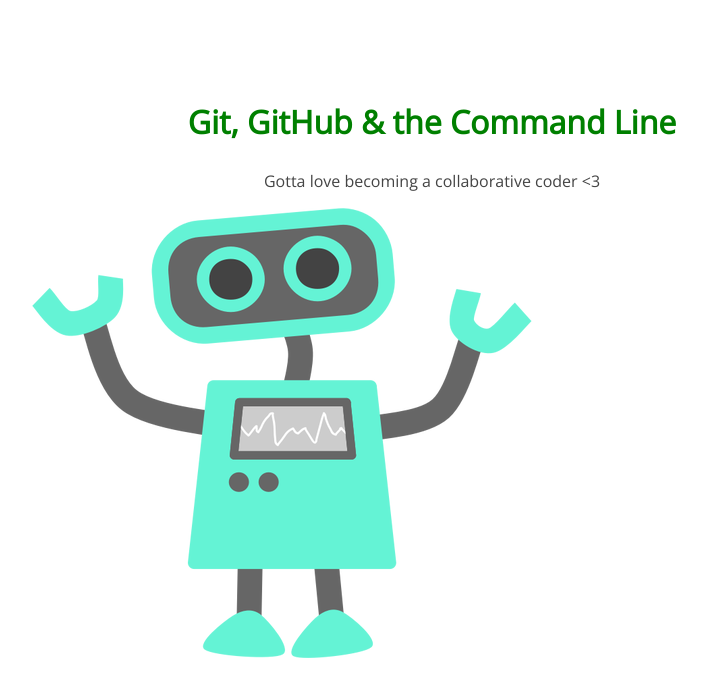
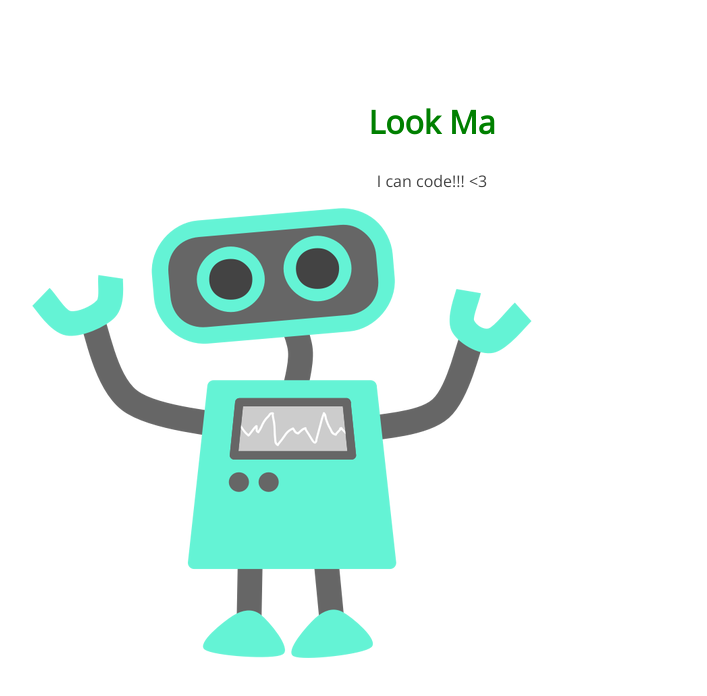
Before and after one commit to cassiacogger/105-project, a plain HTML site: page index.html in a window 1280 px wide. Shown: the whole page, without its empty margins (208-915 px from the left). Drawn offline with nearby package versions, Linux system fonts and the light colour scheme.

Commit message:
h1 P contents

```diff
--- a/index.html
+++ b/index.html
@@ -8,8 +8,8 @@
 </head>
 <body>
 	<section>
-		<h1>Git, GitHub & the Command Line</h1>
-		<p>Gotta love becoming a collaborative coder <3</p>
+		<h1>Look Ma</h1>
+		<p>I can code!!! <3</p>
 		<img src="img/happy-blue-robot.png">
 	</section>
 </body>
```
